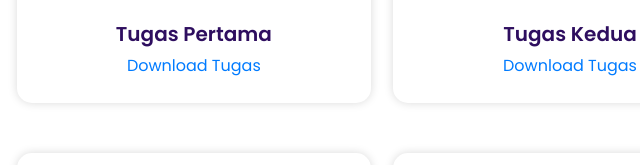
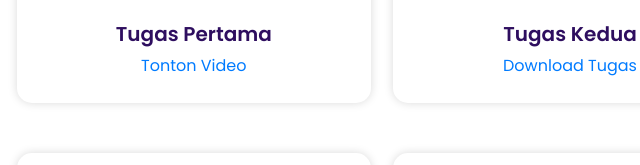
Before and after one commit to HostFakhrii/Fakhrii, a plain HTML site: page tugas.html in a window 1280 px wide. Shown: the part 447-612 px from the top of the page, 70-710 px from the left. Drawn offline with nearby package versions, Linux system fonts and the light colour scheme.

Commit message:
Update tugas.html

```diff
--- a/tugas.html
+++ b/tugas.html
@@ -96,7 +96,7 @@
             <h5>
               Tugas Pertama
             </h5>
-            <a href="" download > Download Tugas
+            <a href="https://youtu.be/YhG2SHzra0w?si=zuGr-CA430EFu9HK" target="_blank"> Tonton Video
             </a>
           </div>
         </div>
```
